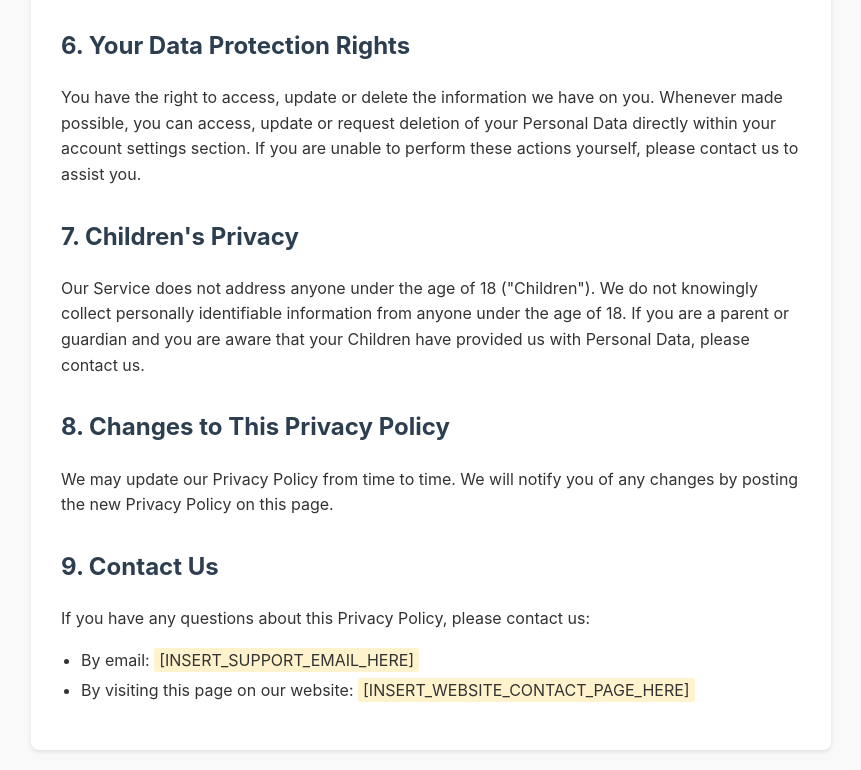
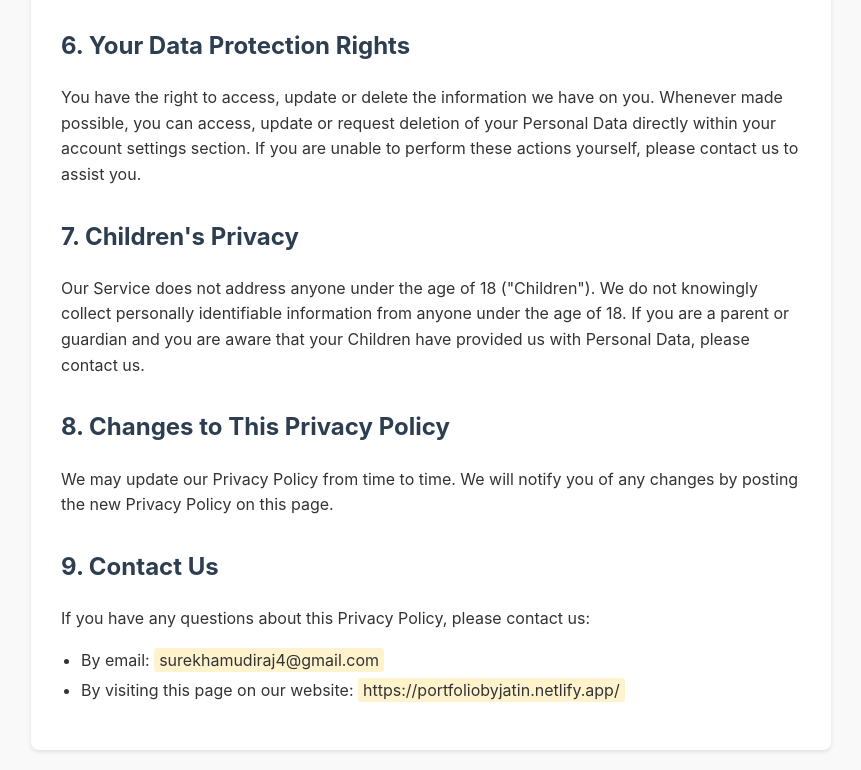
Before and after one commit to Jatinmudiraj/All_websites, a plain HTML site: page privacy_policy.html in a window 1280 px wide. Shown: the part 2461-3231 px from the top of the page, without its empty margins (209-1070 px from the left). Drawn offline with Linux system fonts and the light colour scheme.

Commit message:
Update privacy policy with contact details

```diff
--- a/privacy_policy.html
+++ b/privacy_policy.html
@@ -171,8 +171,8 @@
         <h2>9. Contact Us</h2>
         <p>If you have any questions about this Privacy Policy, please contact us:</p>
         <ul>
-            <li>By email: <span class="highlight">[INSERT_SUPPORT_EMAIL_HERE]</span></li>
-            <li>By visiting this page on our website: <span class="highlight">[INSERT_WEBSITE_CONTACT_PAGE_HERE]</span>
+            <li>By email: <span class="highlight">surekhamudiraj4@gmail.com</span></li>
+            <li>By visiting this page on our website: <span class="highlight">https://portfoliobyjatin.netlify.app/</span>
             </li>
         </ul>
     </div>
```
